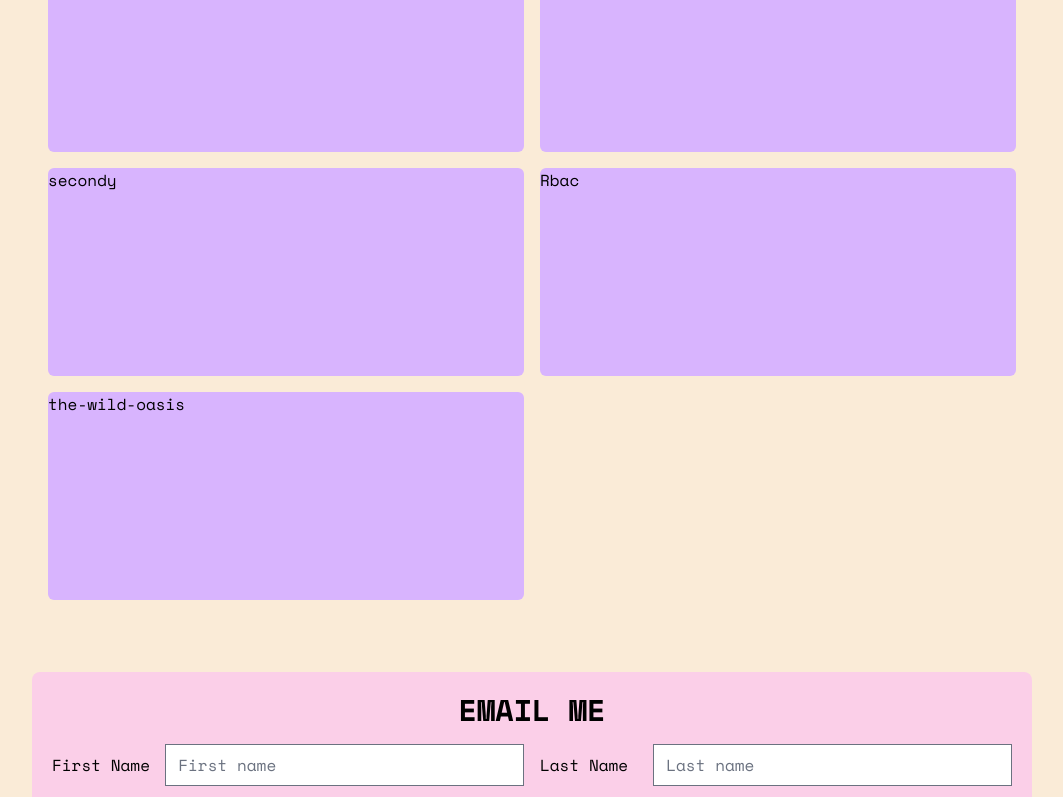
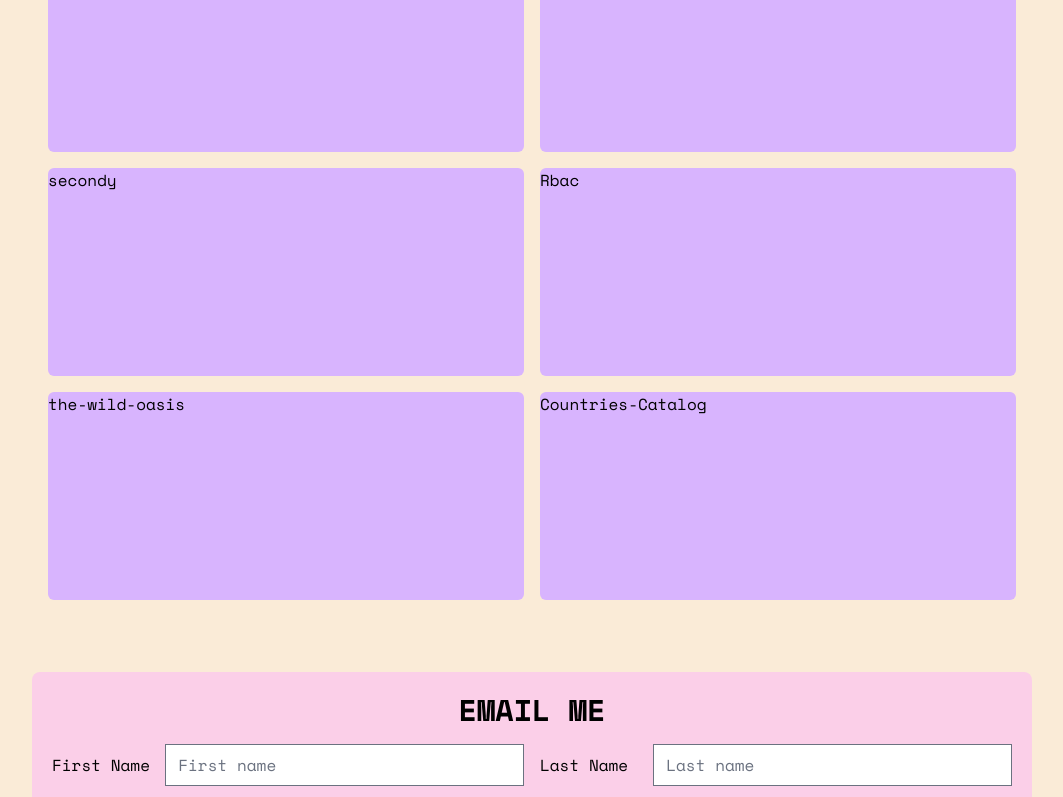
Before and after one commit to Narazxc/Narazxc.github.io, a React (Vite) app: page / in a window 1280 px wide. Shown: the part 1136-1933 px from the top of the page, without its empty margins (108-1171 px from the left). Built offline with nearby package versions, Linux system fonts and the light colour scheme.

Commit message:
Add projectData object, render it as list of Card

```diff
--- a/src/components/App.jsx
+++ b/src/components/App.jsx
@@ -23,6 +23,7 @@ import expressIcon from "../assets/express-original.svg";
 import laravelIcon from "../assets/laravel-plain-wordmark.svg";
 import UploadProjectForm from "./UploadProjectForm";
 import ContactForm from "./ContactForm";
+import ProjectList from "./ProjectList";
 
 function App() {
   const [isOpenDialog, setIsOpenDialog] = useState(false);
@@ -117,7 +118,9 @@ function App() {
         </section>
         <section className="projects mb-14 p-4">
           <h2 className="my-4 text-2xl font-bold">Projects</h2>
-          <GridContainer></GridContainer>
+          <GridContainer>
+            <ProjectList />
+          </GridContainer>
         </section>
 
         <section>
--- /dev/null
+++ b/src/components/Card.jsx
@@ -0,0 +1,11 @@
+function Card({ project }) {
+  return (
+    <a href={project.link} target="_blank" rel="noreferrer">
+      <div className="h-52 rounded-md bg-purple-300 hover:bg-green-300">
+        {project.name}
+      </div>
+    </a>
+  );
+}
+
+export default Card;
--- a/src/components/GridContainer.jsx
+++ b/src/components/GridContainer.jsx
@@ -1,7 +1,7 @@
-function GridContainer() {
+function GridContainer({ children }) {
   return (
     <div className="grid grid-cols-2 gap-4">
-      <div className="h-52 rounded-md bg-purple-300 hover:bg-green-300">
+      {/* <div className="h-52 rounded-md bg-purple-300 hover:bg-green-300">
         Fast React Pizza
       </div>
       <div className="h-52 rounded-md bg-purple-300 hover:bg-green-300">
@@ -19,23 +19,20 @@ function GridContainer() {
       <div className="h-52 rounded-md bg-purple-300 hover:bg-green-300">
         react firebase net ninja
       </div>
-      <a href="https://secondy.store" target="_blank" rel="noreferrer">
       <div className="h-52 rounded-md bg-purple-300 hover:bg-green-300">
         secondy
       </div>
-      </a>
       <div className="h-52 rounded-md bg-purple-300 hover:bg-green-300">
         Rbac
       </div>
-      <a
-        href="https://the-wild-oasis-nu-fawn.vercel.app"
-        target="_blank"
-        rel="noreferrer"
-      >
       <div className="h-52 rounded-md bg-purple-300 hover:bg-green-300">
         the-wild-oasis
       </div>
-      </a>
+      <div className="h-52 rounded-md bg-purple-300 hover:bg-green-300">
+        Countries-Catalog
+      </div> */}
+
+      {children}
     </div>
   );
 }
--- /dev/null
+++ b/src/components/ProjectList.jsx
@@ -0,0 +1,17 @@
+import { useState } from "react";
+import { projectData } from "../data/projects";
+import Card from "./Card";
+
+function ProjectList() {
+  const [projects] = useState(projectData);
+
+  return (
+    <>
+      {projects.map((project) => (
+        <Card project={project} key={project.name} />
+      ))}
+    </>
+  );
+}
+
+export default ProjectList;
--- /dev/null
+++ b/src/data/projects.js
@@ -0,0 +1,52 @@
+export const projectData = [
+  {
+    name: "Fast React Pizza",
+    image: "",
+    link: "",
+  },
+  {
+    name: "World Wise",
+    image: "",
+    link: "https://world-wise-narazxc.vercel.app",
+  },
+  {
+    name: "usePopcorn",
+    image: "",
+    link: "https://use-popcorn-amber.vercel.app",
+  },
+  {
+    name: "React quiz",
+    image: "",
+    link: "",
+  },
+  {
+    name: "netninja",
+    image: "",
+    link: "",
+  },
+  {
+    name: "react firebase net ninja",
+    image: "",
+    link: "",
+  },
+  {
+    name: "secondy",
+    image: "",
+    link: "",
+  },
+  {
+    name: "Rbac",
+    image: "",
+    link: "",
+  },
+  {
+    name: "the-wild-oasis",
+    image: "",
+    link: "https://the-wild-oasis-narazxc.vercel.app",
+  },
+  {
+    name: "Countries-Catalog",
+    image: "",
+    link: "https://narazxc.github.io/Countries-Catalog",
+  },
+];
```
Lines whose indentation alone changed are shown as unchanged.
